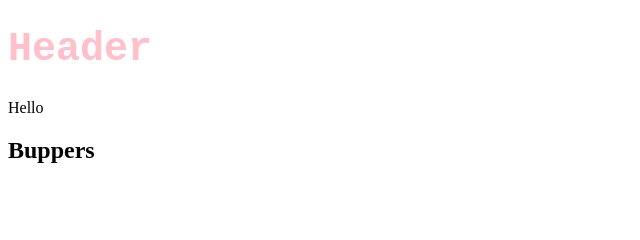
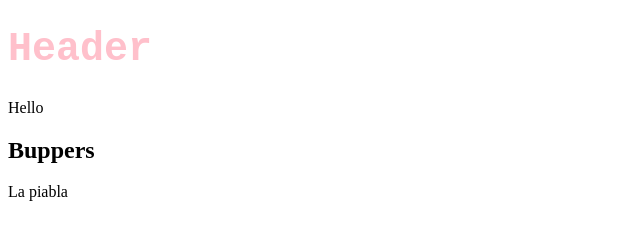
Before and after one commit to agatazblewska12/new-repo, a plain HTML site: page index.html in a window 1280 px wide. Shown: the full height of the page, 0-640 px from the left. Drawn offline with Linux system fonts and the light colour scheme.

Commit message:
Add another p tag

```diff
--- a/index.html
+++ b/index.html
@@ -10,5 +10,6 @@
     <h1>Header</h1>
     <p>Hello</p>
     <h2>Buppers</h2>
+    <p>La piabla</p>
 </body>
 </html>
```
